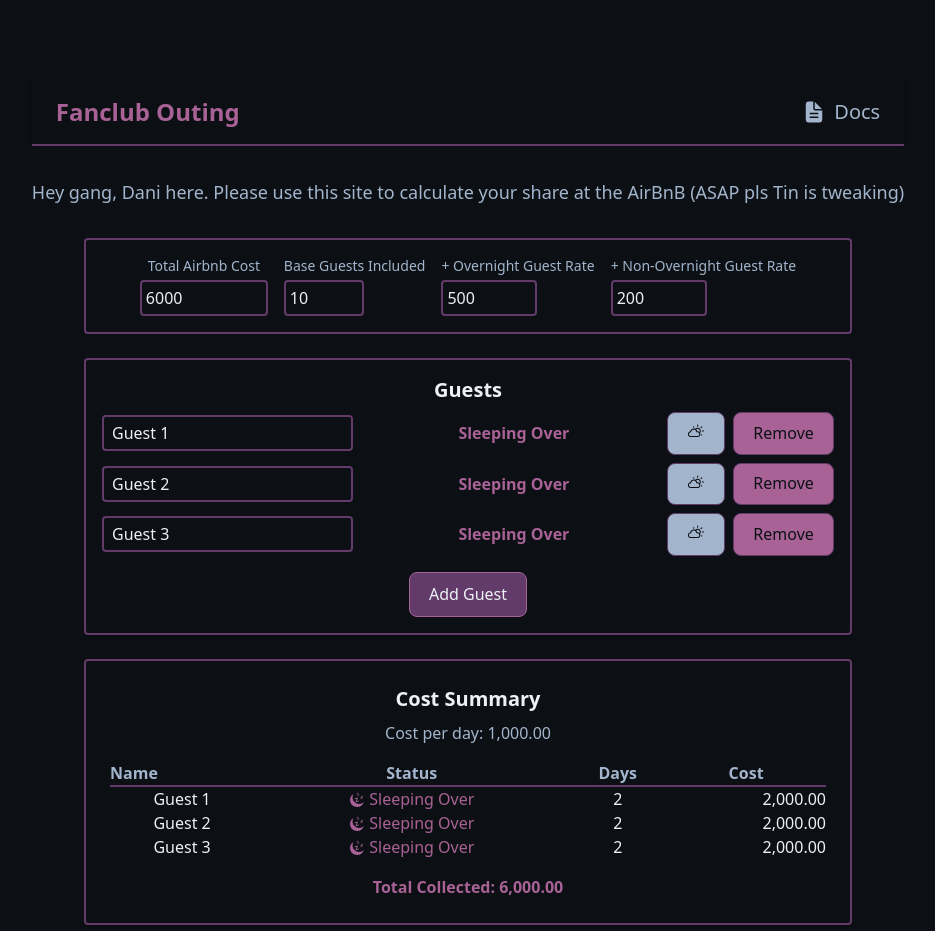
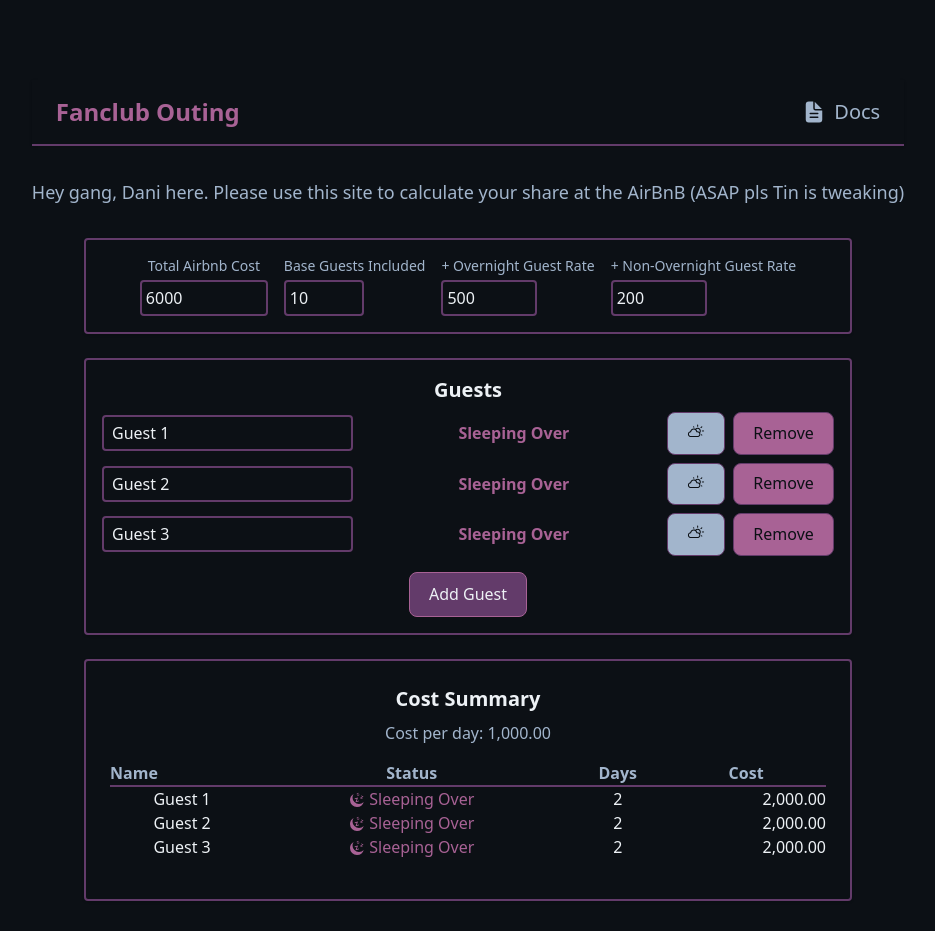
Before and after one commit to daniellalimbag/fanclubouting, a React (Vite) app: page / in a window 1280 px wide. Shown: the top 931 px of the page, without its empty margins (172-1107 px from the left). Built offline with nearby package versions, Linux system fonts and the light colour scheme.

Commit message:
updated display

```diff
--- a/src/components/CostSummary.jsx
+++ b/src/components/CostSummary.jsx
@@ -38,7 +38,6 @@ const CostSummary = ({ guests, guestCosts, totalCost, costPerDay }) => {
           </tbody>
         </table>
       </div>
-      <div style={{ color: 'var(--color-accent)' }} className="font-bold">Total Collected: {totalCost.toLocaleString(undefined, { maximumFractionDigits: 2, minimumFractionDigits: 2 })}</div>
     </div>
   );
 };
```
